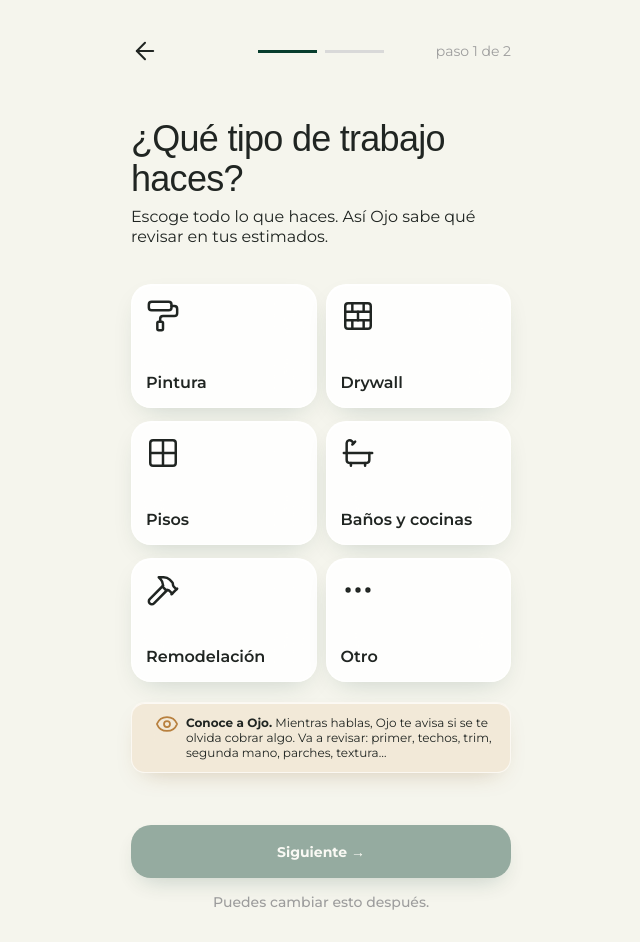
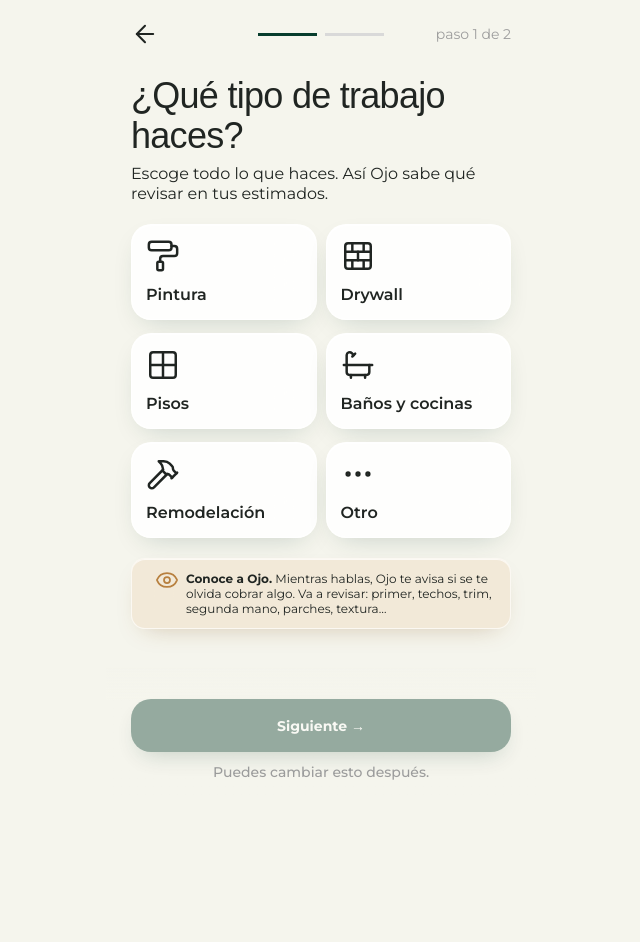
Before and after one commit to ChrisFermin1/-MANO, a Next.js app in the folder frontend/: page /onboarding/oficio in a window 1280 px wide. Shown: the whole page, without its empty margins (319-959 px from the left). After the commit the page ends 800 px from the top, so only its background shows below. Built offline with nearby package versions, Linux system fonts and the light colour scheme; a web font is replaced by a local one.

Commit message:
Onboarding: the main button is always on screen
Steps 1 and 2: 'Siguiente' / 'Terminar' are pinned to the bottom (the form scrolls behind them),
and on phone-height screens the top spacing, trade tiles and fields are tighter. Before, on an
iPhone in Safari the button was 120-230px below the screen.

```diff
--- a/frontend/src/app/onboarding/oficio/page.tsx
+++ b/frontend/src/app/onboarding/oficio/page.tsx
@@ -42,13 +42,13 @@ export default function TuOficio() {
 
   return (
     <main className="min-h-dvh bg-mano-light text-charcoal">
-      <div className="mx-auto flex min-h-dvh max-w-[430px] flex-col px-[25px] pb-[max(32px,env(safe-area-inset-bottom))] pt-[calc(33px+env(safe-area-inset-top))]">
+      <div className="mx-auto flex min-h-dvh max-w-[430px] flex-col px-[25px] pt-[calc(33px+env(safe-area-inset-top))] short:pt-[calc(16px+env(safe-area-inset-top))]">
         <OnboardingHeader step={1} total={2} backHref="/" />
 
-        <h1 className="mt-[50px] font-serif text-[36px] leading-10 tracking-[-0.72px]">{t.tradeTitle}</h1>
+        <h1 className="mt-[50px] short:mt-6 font-serif text-[36px] leading-10 tracking-[-0.72px]">{t.tradeTitle}</h1>
         <p className="mt-2 text-base leading-5">{t.tradeBody}</p>
 
-        <div className="mt-[37px] grid grid-cols-2 gap-x-[9px] gap-y-[13px]">
+        <div className="mt-[37px] short:mt-5 grid grid-cols-2 gap-x-[9px] gap-y-[13px]">
           {TRADES.map(({ id, icon: Icon }) => {
             const on = selected.includes(id);
             return (
@@ -57,7 +57,7 @@ export default function TuOficio() {
                 type="button"
                 onClick={() => toggle(id)}
                 aria-pressed={on}
-                className={`relative flex h-[124px] flex-col justify-between rounded-[20px] p-[14px] text-left transition active:scale-[0.98] ${
+                className={`relative flex h-[124px] short:h-[96px] flex-col justify-between rounded-[20px] p-[14px] text-left transition active:scale-[0.98] ${
                   on ? "glass-forest text-white" : "glass text-charcoal"
                 }`}
               >
@@ -106,7 +106,8 @@ export default function TuOficio() {
           )}
         </div>
 
-        <div className="mt-auto pt-[52px]">
+        {/* pinned to the bottom: "Siguiente" is always on screen, the trades scroll behind it */}
+        <div className="sticky bottom-0 -mx-[25px] mt-auto bg-gradient-to-t from-ivory from-75% to-ivory/0 px-[25px] pb-[max(20px,env(safe-area-inset-bottom))] pt-8">
           <button
             type="button"
             onClick={next}
@@ -115,7 +116,7 @@ export default function TuOficio() {
           >
             {t.next} →
           </button>
-          <p className="mt-4 text-center text-sm font-medium leading-4 text-muted">{t.changeLater}</p>
+          <p className="mt-3 text-center text-sm font-medium leading-4 text-muted">{t.changeLater}</p>
         </div>
       </div>
     </main>
--- a/frontend/src/app/onboarding/paso-2/page.tsx
+++ b/frontend/src/app/onboarding/paso-2/page.tsx
@@ -8,7 +8,7 @@ import { saveBusiness } from "@/lib/business";
 import { useLang } from "@/lib/i18n";
 
 const inputClass =
-  "h-[56px] w-full rounded-[20px] glass-field px-5 text-base outline-none ring-forest/60 placeholder:text-muted focus:ring-2";
+  "h-[56px] short:h-[52px] w-full rounded-[20px] glass-field px-5 text-base outline-none ring-forest/60 placeholder:text-muted focus:ring-2";
 
 export default function TuNegocio() {
   const { t } = useLang();
@@ -27,13 +27,13 @@ export default function TuNegocio() {
 
   return (
     <main className="min-h-dvh bg-mano-light text-charcoal">
-      <div className="mx-auto flex min-h-dvh max-w-[430px] flex-col px-[25px] pb-[max(32px,env(safe-area-inset-bottom))] pt-[calc(33px+env(safe-area-inset-top))]">
+      <div className="mx-auto flex min-h-dvh max-w-[430px] flex-col px-[25px] pt-[calc(33px+env(safe-area-inset-top))] short:pt-[calc(16px+env(safe-area-inset-top))]">
         <OnboardingHeader step={2} total={2} backHref="/onboarding/oficio" />
 
-        <h1 className="mt-[50px] font-serif text-[36px] leading-10 tracking-[-0.72px]">{t.bizTitle}</h1>
+        <h1 className="mt-[50px] short:mt-6 font-serif text-[36px] leading-10 tracking-[-0.72px]">{t.bizTitle}</h1>
         <p className="mt-2 text-base leading-5">{t.bizBody}</p>
 
-        <div className="mt-8 space-y-4">
+        <div className="mt-8 space-y-4 short:mt-5 short:space-y-3">
           <Field label={t.yourName}>
             <input className={inputClass} value={ownerName} onChange={(e) => setOwnerName(e.target.value)} placeholder="Carlos" autoComplete="given-name" />
           </Field>
@@ -46,7 +46,7 @@ export default function TuNegocio() {
           <Field label={t.payInfo} hint={t.optional}>
             <textarea
               rows={2}
-              className={`${inputClass} h-auto resize-none py-3.5 leading-6`}
+              className={`${inputClass} h-auto short:h-auto resize-none py-3.5 leading-6`}
               value={payInfo}
               onChange={(e) => setPayInfo(e.target.value)}
               placeholder={t.payInfoPlaceholder}
@@ -55,7 +55,8 @@ export default function TuNegocio() {
           </Field>
         </div>
 
-        <div className="mt-auto pt-10">
+        {/* pinned to the bottom: "Terminar" is always on screen, the form scrolls behind it */}
+        <div className="sticky bottom-0 -mx-[25px] mt-auto bg-gradient-to-t from-ivory from-75% to-ivory/0 px-[25px] pb-[max(20px,env(safe-area-inset-bottom))] pt-8">
           <button
             type="button"
             onClick={finish}
@@ -64,7 +65,7 @@ export default function TuNegocio() {
           >
             {t.finish} →
           </button>
-          <p className="mt-4 text-center text-sm font-medium leading-4 text-muted">{t.changeLater}</p>
+          <p className="mt-3 text-center text-sm font-medium leading-4 text-muted">{t.changeLater}</p>
         </div>
       </div>
     </main>
```
